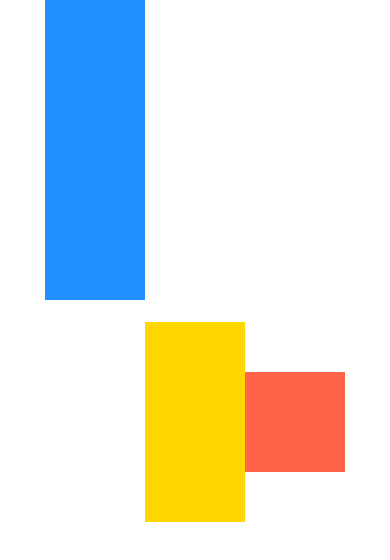
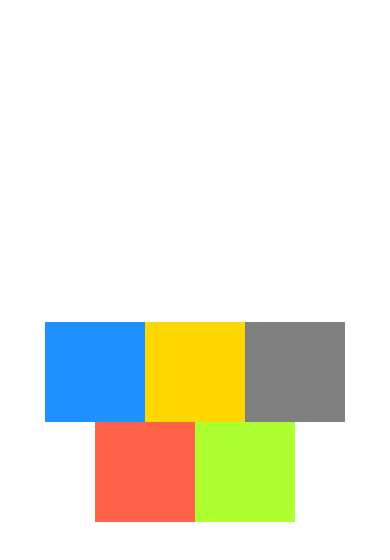
Before and after one commit to benNjogu/DoneWithIt, a React Native app: screen / in a window 390 px wide. Shown: the top 560 px of the page. Built offline with nearby package versions, Linux system fonts and the light colour scheme.

Commit message:
Flexwrap and alignContent

```diff
--- a/App.js
+++ b/App.js
@@ -11,6 +11,8 @@ export default function App() {
           flexDirection: "row",
           justifyContent: "center", //main/primary axis
           alignItems: "center", //secondary axis
+          alignContent: "center",
+          flexWrap: "wrap",
         },
       ]}
     >
@@ -18,20 +20,33 @@ export default function App() {
         style={{
           backgroundColor: "dodgerblue",
           width: 100,
-          height: 300,
-          alignSelf: "flex-start",
+          height: 100,
         }}
       />
       <View
         style={{
           backgroundColor: "gold",
           width: 100,
-          height: 200,
+          height: 100,
+        }}
+      />
+      <View
+        style={{
+          backgroundColor: "grey",
+          width: 100,
+          height: 100,
         }}
       />
       <View
         style={{
           backgroundColor: "tomato",
+          width: 100,
+          height: 100,
+        }}
+      />
+      <View
+        style={{
+          backgroundColor: "greenyellow",
           width: 100,
           height: 100,
         }}
```
